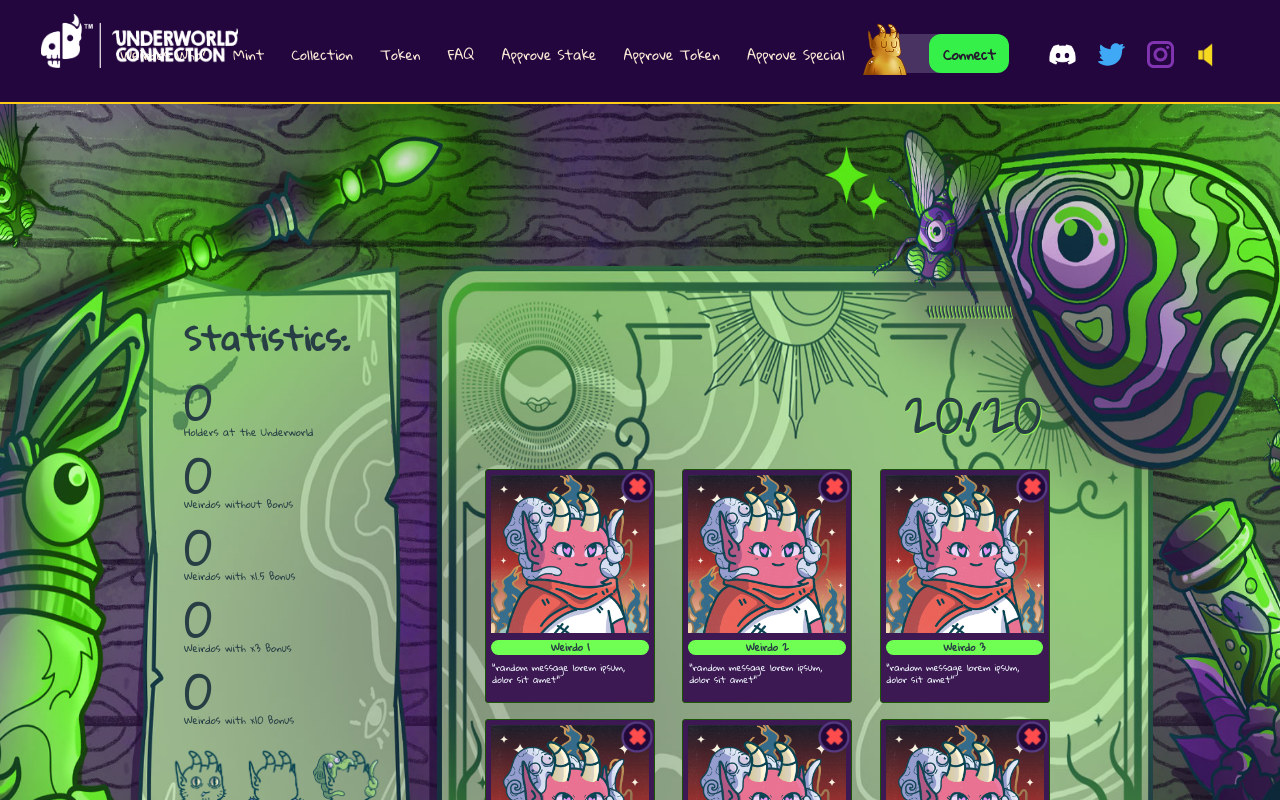
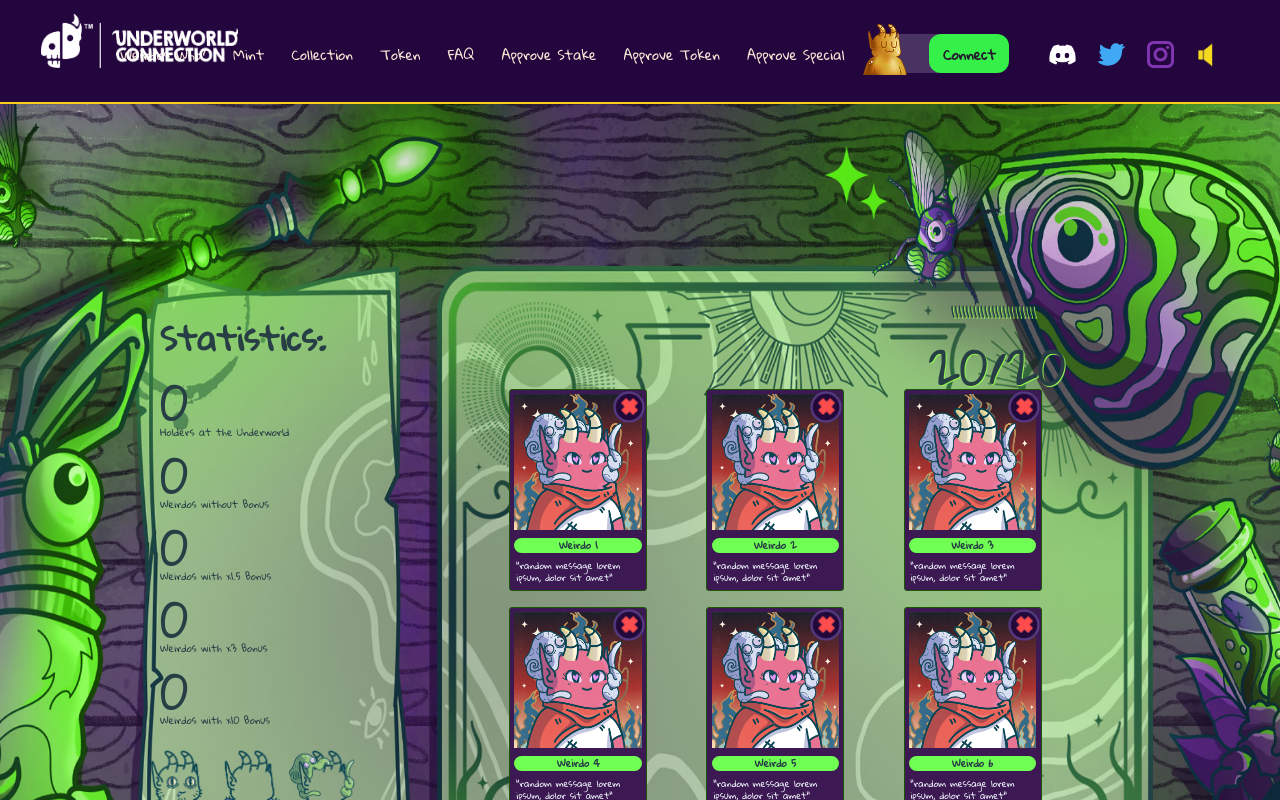
Before and after one commit to Cjescalona1/refactor-weirdo, a React (Create React App) app in the folder weirdo-conn/: page / in a window 1280 px wide. Shown: the top 800 px of the page. Built offline with nearby package versions, Linux system fonts and the light colour scheme.

Commit message:
4 weirdos per row

```diff
--- a/weirdo-conn/src/App.css
+++ b/weirdo-conn/src/App.css
@@ -667,7 +667,7 @@ background-color:#EEEEEE;
 }
 
   /*Queries*/
-  @media  screen and (min-width: 768px) and (max-width: 1350px) {
+  @media  screen and (min-width: 768px) and (max-width: 1440px) {
 
 
     .container{
@@ -705,6 +705,7 @@ background-color:#EEEEEE;
         max-width: 680px;
         min-width: 680px;
         max-height: 550px;
+        margin-left: 3em;
     }
     /**/
     .alfaCont{
@@ -756,7 +757,7 @@ background-color:#EEEEEE;
     margin-left: -3px;
 }
 .weirdos{
-  margin-top: calc(18em + 5%);
+  margin-top: calc(13em + 5%);
     width: 96%;
     height: 31em;
     overflow-y: scroll;
@@ -766,8 +767,8 @@ background-color:#EEEEEE;
     grid-gap: 1em 0em;
 }
 .emptyWeirdo{
-    height: 14.5em;
-    width: 10.5em;
+    height: 12.5em;
+    width: 8.5em;
     position: relative;
     background-color: rgb(61, 25, 83);
     border-radius: 3px;
@@ -939,15 +940,32 @@ background-color:#EEEEEE;
   margin-top: -1em;
   position: relative;
   left: 4em;
-  top: 6.5em;
+  top: 5.5em;
 }
 }
+@media screen and (min-width: 1350px) and (max-width:1440px) {
+  .alfaCont{
+    height: 950px !important;
+    background-size: 2000px 1080px !important;
+  }
+  .weirdos {
+    margin-top: calc(15em + 5%);
+    width: 100%;
+    height: 31em;
+    overflow-y: scroll;
+    overflow-x: hidden;
+    display: grid;
+    grid-template-columns: 1fr 1fr 1fr 1fr;
+    grid-gap: 1em 0.5em;
+}
 
-@media  screen and (min-width: 1350px) and (max-width: 1850px)  {
+}
+
+@media  screen and (min-width: 1441px) and (max-width: 1850px)  {
   .container{
-      height:580px;
-      align-content: center;
-      justify-content: center;
+    background-size: 1920px 950px;
+    width: auto;
+    height: 900px;
 
   }
   .alfaCont{
```
